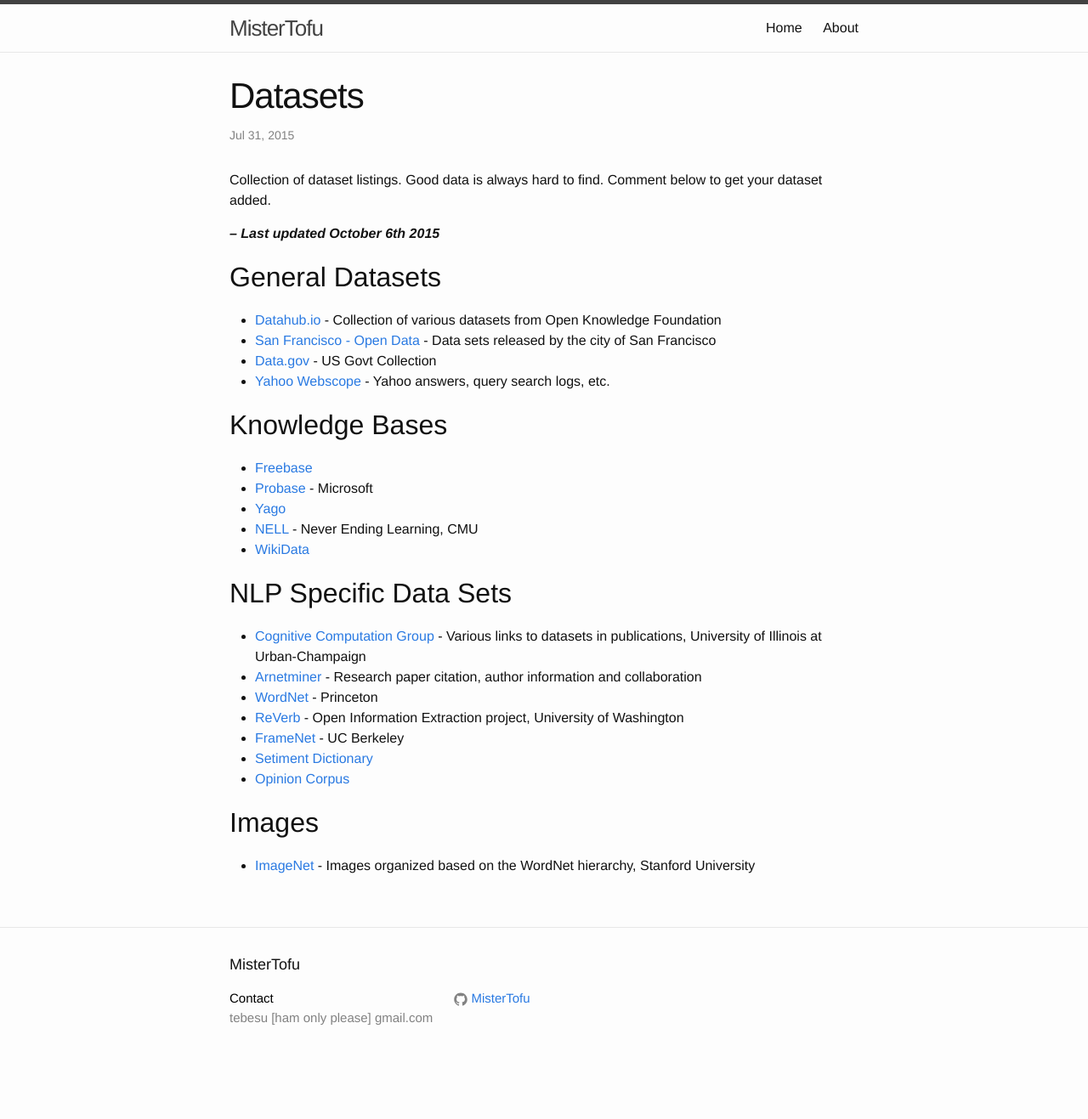
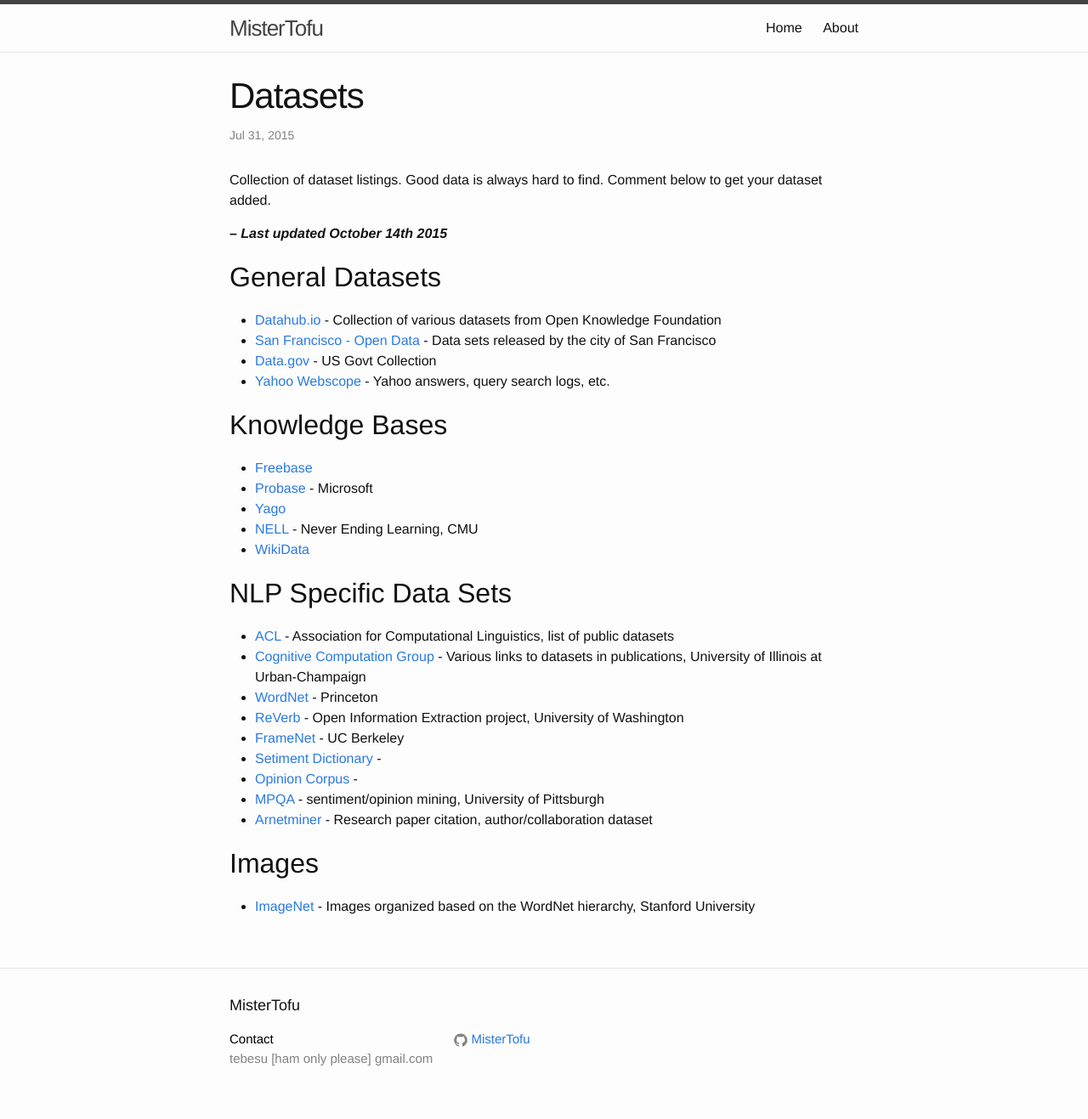
Before and after one commit to tebesu/tebesu.github.io, a Jekyll site: the page built from _posts/2015-07-31-DatasetsList.markdown, in a window 1280 px wide. Shown: the whole page at 85% size. Built offline with Jekyll 4.4.1, drawn with Linux system fonts in a browser that asks for light colours; comment, search, counter and statistics services are not loaded; before the commit the page ends 1269 px from its top, so only the background shows below that.

Commit message:
updated datasets list

```diff
--- a/_posts/2015-07-31-DatasetsList.markdown
+++ b/_posts/2015-07-31-DatasetsList.markdown
@@ -11,7 +11,7 @@
 Collection of dataset listings. Good data is always hard to find. Comment below to get your dataset added.
 
 
-***-- Last updated October 6th 2015***
+***-- Last updated October 14th 2015***
 
 
 ## General Datasets
@@ -34,13 +34,17 @@
 
 
 ## NLP Specific Data Sets
+* [ACL] - Association for Computational Linguistics, list of public datasets
 * [Cognitive Computation Group] - Various links to datasets in publications, University of Illinois at Urban-Champaign
-* [Arnetminer] - Research paper citation, author information and collaboration
 * [WordNet] - Princeton
 * [ReVerb] - Open Information Extraction project, University of Washington
 * [FrameNet] - UC Berkeley
-* [Setiment Dictionary]
-* [Opinion Corpus]
+* [Setiment Dictionary] -
+* [Opinion Corpus] -
+* [MPQA] - sentiment/opinion mining, University of Pittsburgh
+* [Arnetminer] - Research paper citation, author/collaboration dataset
+
+
 
 
 ## Images
@@ -66,3 +70,5 @@
 [Datahub.io]: http://datahub.io/
 [FrameNet]: https://framenet.icsi.berkeley.edu/fndrupal/about
 [San Francisco - Open Data]: https://data.sfgov.org/
+[ACL]: https://aclweb.org/aclwiki/index.php?title=RTE_Knowledge_Resources#Publicly_available_Resources
+[MPQA]: http://mpqa.cs.pitt.edu/
```
